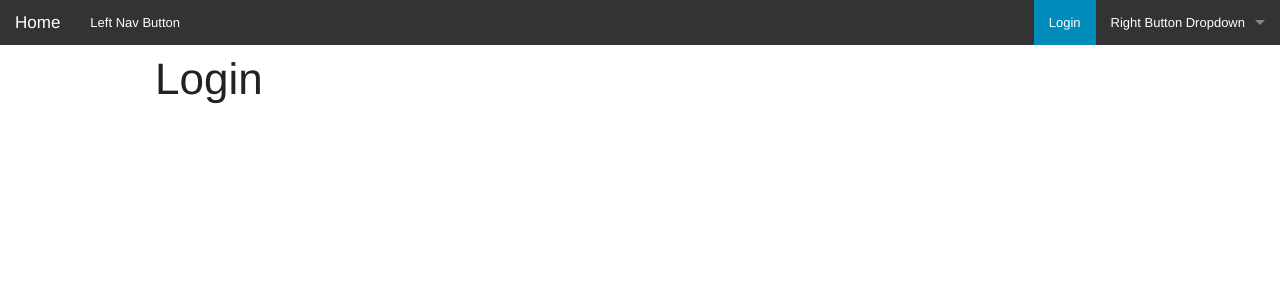
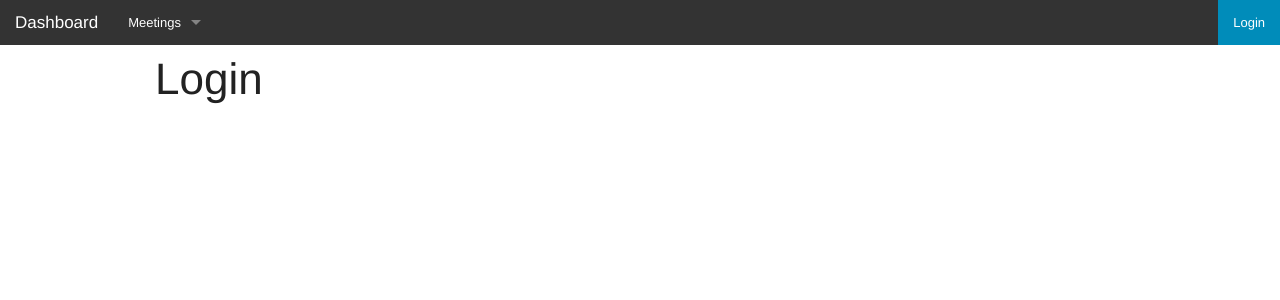
Before and after one commit to skh/letsmeet, a Python web app: template app/templates/auth/login.html in a window 1280 px wide. Shown: the top 300 px of the page. Run offline with Jinja, Linux system fonts and the light colour scheme; the template is opened without the code that fills it, so the values that code supplies are empty; some libraries are stand-ins or nearby versions.

Commit message:
Clean up menus

```diff
--- a/app/templates/base.html
+++ b/app/templates/base.html
@@ -16,29 +16,27 @@
   <nav class="top-bar" data-topbar role="navigation" data-options="is_hover: false">
     <ul class="title-area">
       <li class="name">
-        <h1><a href="{{ url_for('main.index') }}">Home</a></h1>
+        <h1><a href="{{ url_for('main.index') }}">Dashboard</a></h1>
       </li>
       <!-- Remove the class "menu-icon" to get rid of menu icon. Take out "Menu" to just have  icon alone -->
       <li class="toggle-topbar menu-icon"><a href="#"><span>Menu</span></a></li>
     </ul>
 
     <section class="top-bar-section">
+      <!-- Left Nav Section -->
+      <ul class="left">
+        <li class="has-dropdown"><a href="#">Meetings</a>
+        <ul class="dropdown">
+          <li><a href="#">Meeting 1</a></li>
+        </ul>
+        </li>
+      </ul>
       <!-- Right Nav Section -->
       <ul class="right">
         <li class="active"><a href="{{ url_for('auth.login') }}">Login</a></li>
-        <li class="has-dropdown">
-          <a href="#">Right Button Dropdown</a>
-          <ul class="dropdown">
-            <li><a href="#">First link in dropdown</a></li>
-            <li class="active"><a href="#">Active link in dropdown</a></li>
-          </ul>
-        </li>
       </ul>
 
-      <!-- Left Nav Section -->
-      <ul class="left">
-        <li><a href="#">Left Nav Button</a></li>
-      </ul>
+
     </section>
   </nav>
   <header class="header">
```
